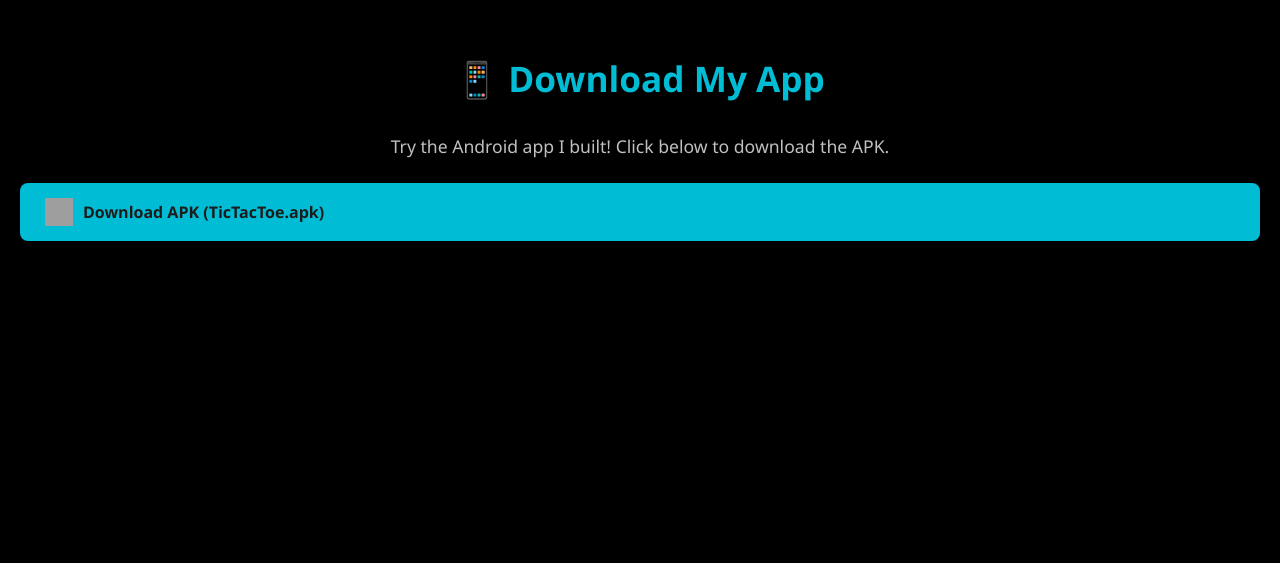
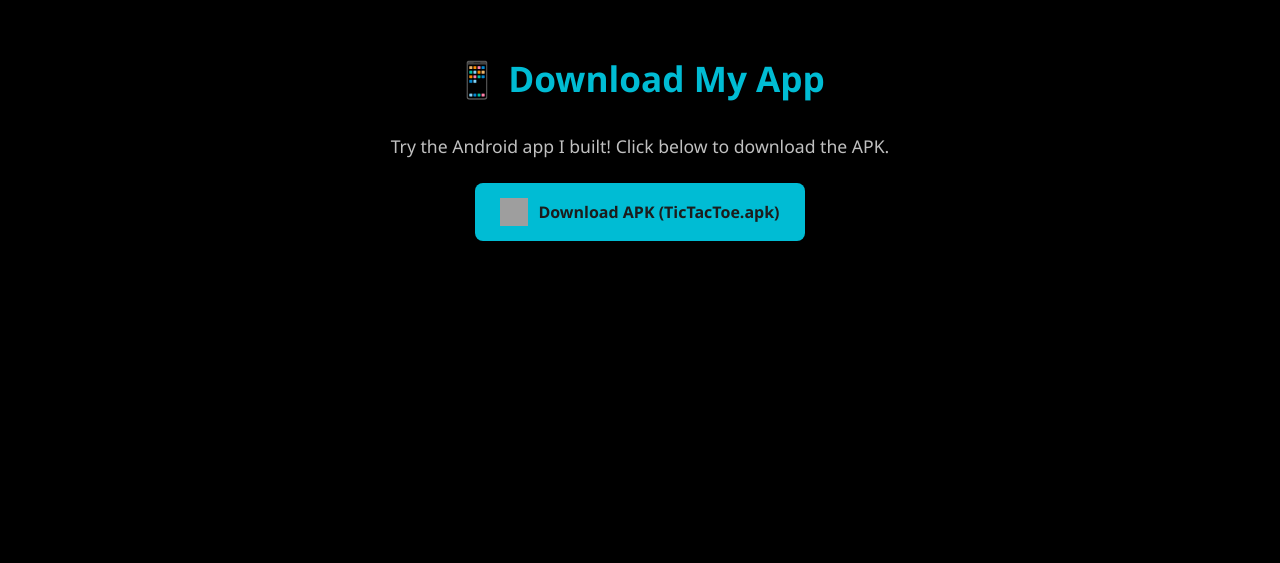
Before and after one commit to Techtrck/tictactoe, a plain HTML site: page index.html in a window 1280 px wide. Shown: the part 237-800 px from the top of the page. Drawn offline with Linux system fonts and the light colour scheme; grey boxes are pictures that could not be loaded.

Commit message:
Update index.html

```diff
--- a/index.html
+++ b/index.html
@@ -10,7 +10,7 @@
   <section class="download-section">
     <h2>📱 Download My App</h2>
     <p>Try the Android app I built! Click below to download the APK.</p>
-
+<div   class="download-b">
     <a
       href="https://drive.google.com/uc?export=download&id=1wAM8cMnaCdYEAcpTik-OV7_3xY9jNLvD"
       class="download-btn"
@@ -22,6 +22,7 @@
       />
       Download APK (TicTacToe.apk)
     </a>
+</div>
   </section>
 
   <!-- Promo Images Section -->
```
